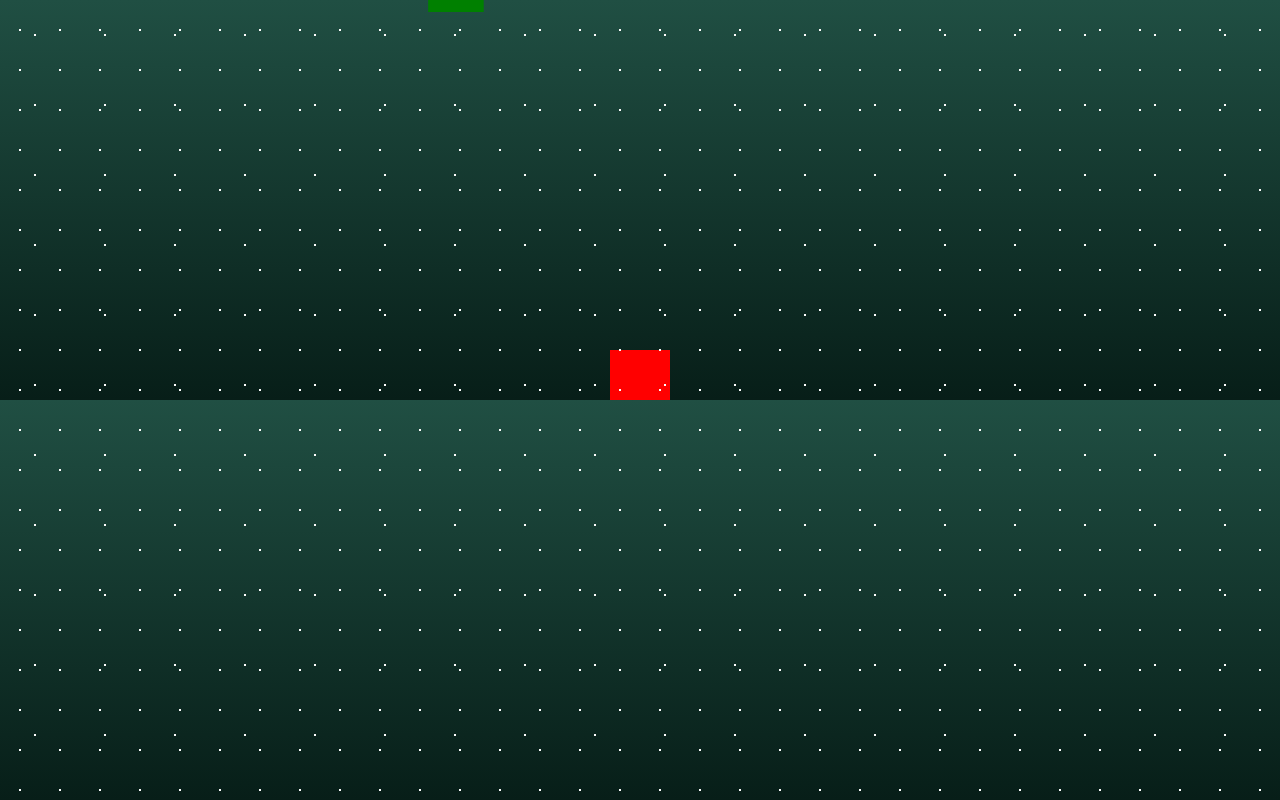
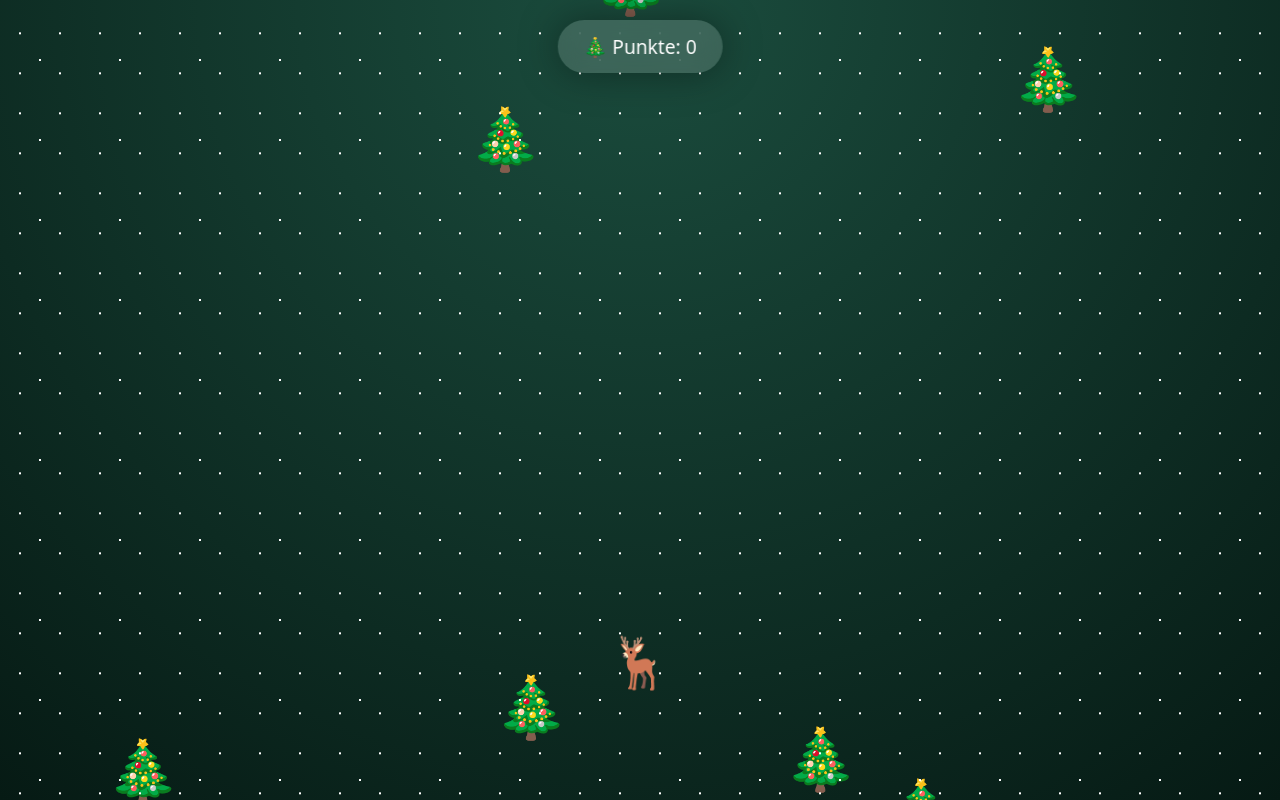
Before and after one commit to Nils-Mc/Weihnachten, a plain HTML site: page Games/rentier.html in a window 1280 px wide. Drawn offline with Linux system fonts and the light colour scheme.

Commit message:
Update rentier.html

```diff
--- a/Games/rentier.html
+++ b/Games/rentier.html
@@ -3,100 +3,200 @@
 <head>
 <meta charset="UTF-8">
 <meta name="viewport" content="width=device-width, initial-scale=1.0">
-<title>🎮 Rentier-Rennen</title>
+<title>🦌 Rentier-Rennen</title>
+
 <style>
-body{
-  margin:0;
-  font-family:system-ui,-apple-system,sans-serif;
-  overflow:hidden;
-  background: linear-gradient(to top, #071e18, #204f43);
-}
-#gameCanvas{
-  display:block;
-  margin:0 auto;
-  background: transparent;
+html, body {
+  margin: 0;
+  padding: 0;
+  height: 100%;
+  overflow: hidden;
+  font-family: system-ui, -apple-system, sans-serif;
+  background: radial-gradient(circle at top, #1b4d3e, #061a14);
+  color: white;
 }
 
-.snow{
-  position:fixed;
-  inset:0;
-  pointer-events:none;
+/* Glass HUD */
+.hud {
+  position: fixed;
+  top: 20px;
+  left: 50%;
+  transform: translateX(-50%);
+  padding: 0.8rem 1.6rem;
+  border-radius: 30px;
+  background: rgba(255,255,255,0.15);
+  backdrop-filter: blur(10px);
+  box-shadow: 0 0 40px rgba(0,0,0,0.4);
+  z-index: 10;
+  font-size: 1.2rem;
+}
+
+/* Game */
+canvas {
+  position: fixed;
+  inset: 0;
+}
+
+/* Schnee */
+.snow {
+  position: fixed;
+  inset: 0;
+  pointer-events: none;
   background-image:
-    radial-gradient(white 1px,transparent 1px),
-    radial-gradient(white 1px,transparent 1px);
-  background-size:40px 40px,70px 70px;
-  animation:snow 20s linear infinite;
+    radial-gradient(white 1px, transparent 1px),
+    radial-gradient(white 1px, transparent 1px);
+  background-size: 40px 40px, 80px 80px;
+  animation: snow 30s linear infinite;
+  z-index: 2;
 }
-@keyframes snow{
-  from{background-position:0 0,0 0}
-  to{background-position:0 1000px,0 1400px}
+
+@keyframes snow {
+  from { background-position: 0 0, 0 0; }
+  to   { background-position: 0 2000px, 0 3000px; }
+}
+
+/* Game Over */
+#gameOver {
+  position: fixed;
+  inset: 0;
+  background: rgba(0,0,0,0.6);
+  display: none;
+  align-items: center;
+  justify-content: center;
+  z-index: 20;
+}
+
+#gameOver div {
+  background: rgba(255,255,255,0.18);
+  backdrop-filter: blur(12px);
+  padding: 2rem 3rem;
+  border-radius: 30px;
+  text-align: center;
+}
+
+#gameOver button {
+  margin-top: 1rem;
+  padding: 0.7rem 1.5rem;
+  border-radius: 20px;
+  border: none;
+  font-size: 1rem;
+  cursor: pointer;
 }
 </style>
 </head>
+
 <body>
+
+<div class="hud">🎄 Punkte: <span id="score">0</span></div>
 <div class="snow"></div>
-<canvas id="gameCanvas" width="600" height="400"></canvas>
+
+<canvas id="game"></canvas>
+
+<div id="gameOver">
+  <div>
+    <h2>🎅 Oh nein!</h2>
+    <p>Dein Score: <span id="finalScore"></span></p>
+    <button onclick="restart()">Nochmal 🎄</button>
+  </div>
+</div>
 
 <script>
-const canvas=document.getElementById("gameCanvas");
-const ctx=canvas.getContext("2d");
+const canvas = document.getElementById("game");
+const ctx = canvas.getContext("2d");
+canvas.width = innerWidth;
+canvas.height = innerHeight;
 
-let rX=270, rY=350, rW=60, rH=60;
-let obs=[], obsSpeed=2;
-let keys={};
-let score=0;
+let reindeer = { x: canvas.width / 2, y: canvas.height - 120, size: 50 };
+let trees = [];
+let speed = 4;
+let score = 0;
+let running = true;
+let move = 0;
 
-function spawnObs(){
-  const width=Math.random()*50+30;
-  obs.push({x:Math.random()*(canvas.width-width), y:-50, w:width, h:20});
+function spawnTree() {
+  trees.push({
+    x: Math.random() * (canvas.width - 60) + 30,
+    y: -80,
+    size: 60
+  });
 }
 
-document.addEventListener("keydown",e=>keys[e.key]=true);
-document.addEventListener("keyup",e=>keys[e.key]=false);
+document.addEventListener("keydown", e => {
+  if (e.key === "ArrowLeft") move = -1;
+  if (e.key === "ArrowRight") move = 1;
+});
+document.addEventListener("keyup", () => move = 0);
 
-function drawReindeer(){
-  ctx.fillStyle="red";
-  ctx.fillRect(rX,rY,rW,rH);
+canvas.addEventListener("touchmove", e => {
+  reindeer.x = e.touches[0].clientX;
+});
+
+function drawReindeer() {
+  ctx.font = reindeer.size + "px serif";
+  ctx.textAlign = "center";
+  ctx.fillText("🦌", reindeer.x, reindeer.y);
 }
 
-function drawObs(){
-  ctx.fillStyle="green";
-  obs.forEach(o=>ctx.fillRect(o.x,o.y,o.w,o.h));
+function drawTrees() {
+  trees.forEach(t => {
+    ctx.font = t.size + "px serif";
+    ctx.textAlign = "center";
+    ctx.fillText("🎄", t.x, t.y);
+  });
 }
 
-function update(){
+function update() {
+  if (!running) return;
+
   ctx.clearRect(0,0,canvas.width,canvas.height);
 
-  // Bewegung
-  if(keys["ArrowLeft"] && rX>0) rX-=5;
-  if(keys["ArrowRight"] && rX+rW<canvas.width) rX+=5;
+  reindeer.x += move * 8;
+  reindeer.x = Math.max(30, Math.min(canvas.width - 30, reindeer.x));
 
-  // Hindernisse
-  obs.forEach(o=>o.y+=obsSpeed);
+  trees.forEach(t => t.y += speed);
 
-  // Kollision
-  obs.forEach(o=>{
-    if(rX<o.x+o.w && rX+rW>o.x && rY<o.y+o.h && rY+rH>o.y){
-      alert("Game Over! Score: "+score);
-      score=0;
-      obs=[];
-      rX=270;
-      rY=350;
+  trees.forEach(t => {
+    const dx = reindeer.x - t.x;
+    const dy = reindeer.y - t.y;
+    if (Math.abs(dx) < 40 && Math.abs(dy) < 40) {
+      endGame();
     }
   });
 
-  // Score
-  obs.forEach(o=>{if(o.y>canvas.height)score++;});
+  trees = trees.filter(t => {
+    if (t.y > canvas.height + 50) {
+      score++;
+      document.getElementById("score").textContent = score;
+      return false;
+    }
+    return true;
+  });
 
-  // Zeichnen
   drawReindeer();
-  drawObs();
+  drawTrees();
 
-  if(Math.random()<0.02) spawnObs();
+  if (Math.random() < 0.02) spawnTree();
+
   requestAnimationFrame(update);
+}
+
+function endGame() {
+  running = false;
+  document.getElementById("finalScore").textContent = score;
+  document.getElementById("gameOver").style.display = "flex";
+}
+
+function restart() {
+  trees = [];
+  score = 0;
+  running = true;
+  document.getElementById("score").textContent = 0;
+  document.getElementById("gameOver").style.display = "none";
+  update();
 }
 
 update();
 </script>
+
 </body>
 </html>
```
